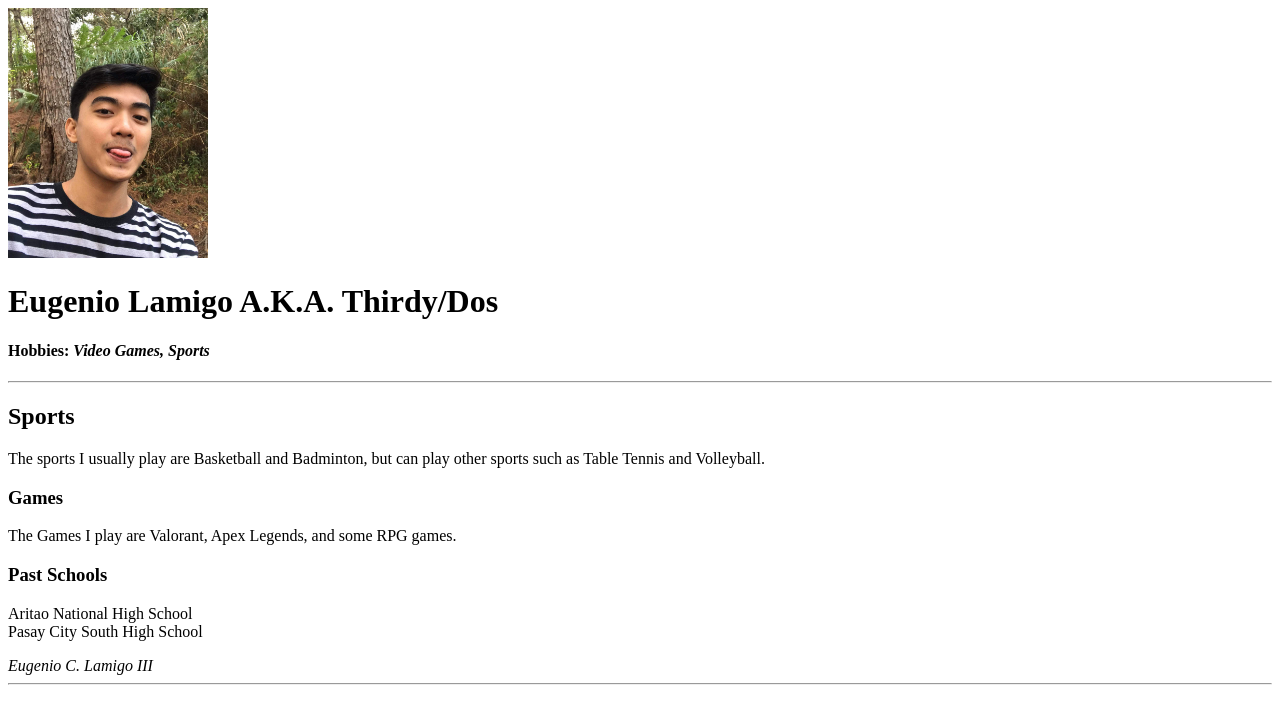
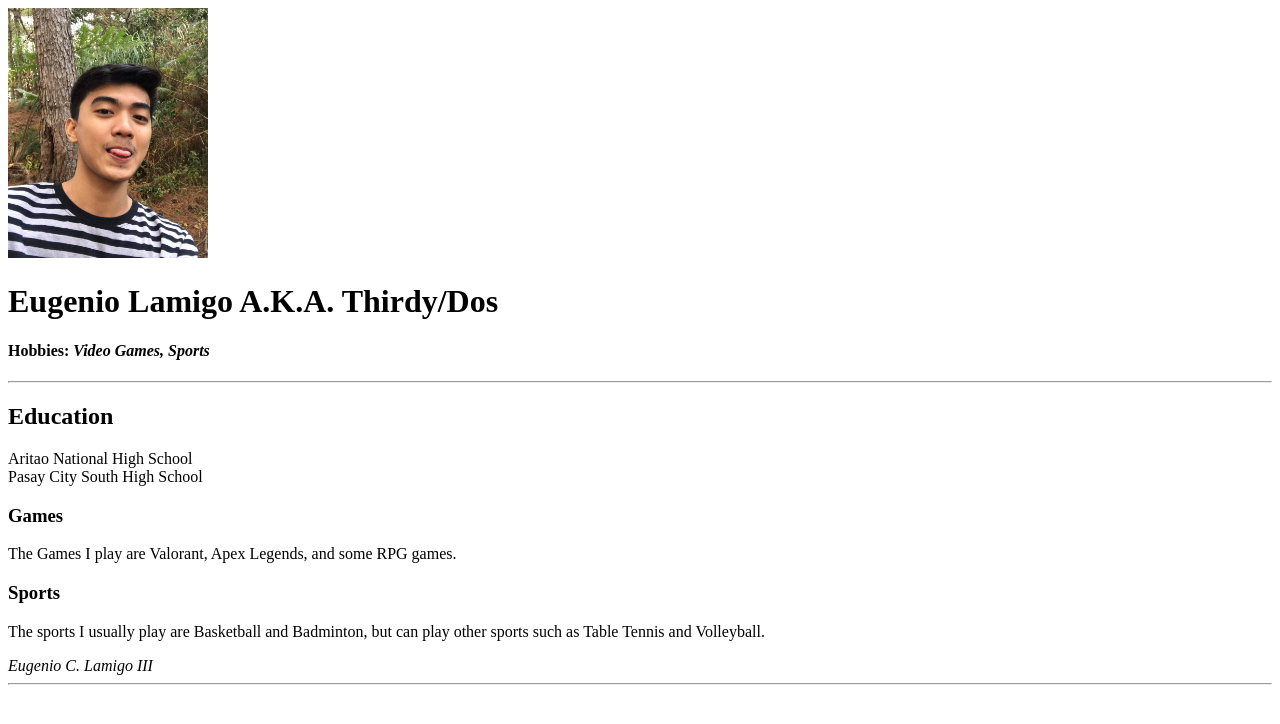
Before and after one commit to EugenioLamigo/Lab2, a plain HTML site: page week3/index.html in a window 1280 px wide. Drawn offline with Linux system fonts and the light colour scheme.

Commit message:
lesson 1.3

```diff
--- a/week3/index.html
+++ b/week3/index.html
@@ -19,8 +19,8 @@
 </div>
 <nav>
     <div class="dets">
-        <h2>Sports</h2>
-        <p>The sports I usually play are Basketball and Badminton, but can play other sports such as Table Tennis and Volleyball.</p>
+        <h2>Education</h2>
+        <p>Aritao National High School<br>Pasay City South High School</p>
     </div>
 </nav>
 <nav>
@@ -31,8 +31,8 @@
 </nav>
 <article>
     <div class="dets">
-        <h3>Past Schools</h3>
-        <p>Aritao National High School<br>Pasay City South High School</p>
+        <h3>Sports</h3>
+        <p>The sports I usually play are Basketball and Badminton, but can play other sports such as Table Tennis and Volleyball.</p>
     </div>
 </article>
 <section>
```
